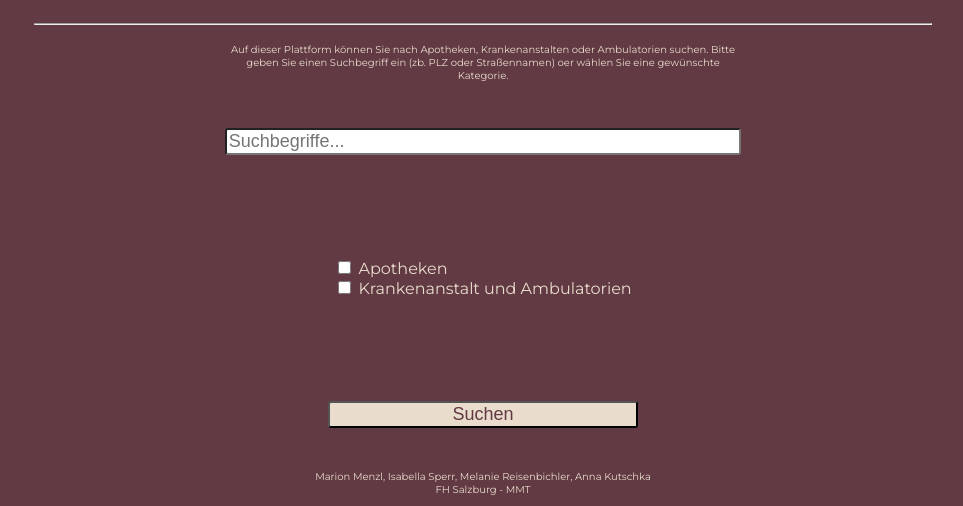
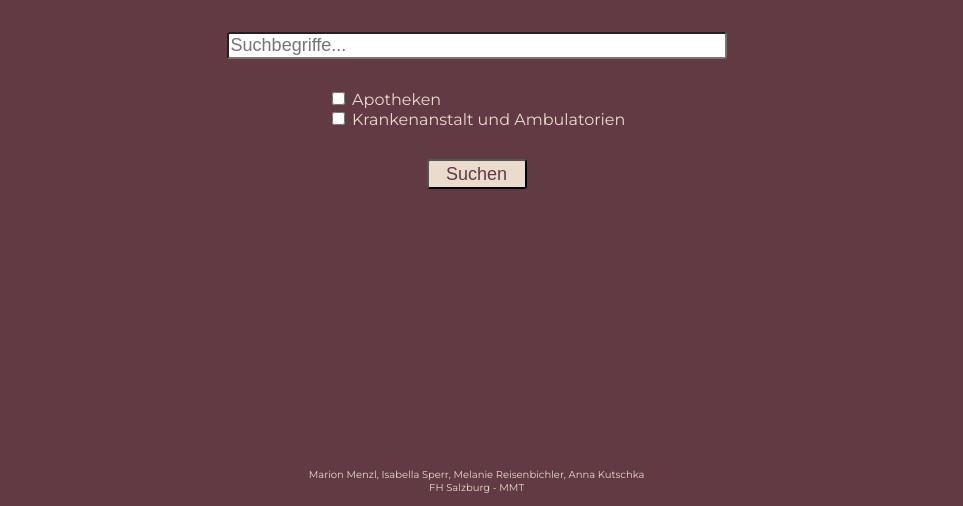
Before and after one commit to annakutschka/GesPlaS_SolrProjekt, a website: page Suchmaschine/public/index.html in a window 1280 px wide. Shown: the part 294-800 px from the top of the page, without its empty margins (165-1128 px from the left). Drawn offline with Linux system fonts and the light colour scheme.

Commit message:
Updated styles

```diff
--- a/Suchmaschine/public/index.css
+++ b/Suchmaschine/public/index.css
@@ -1,76 +1,127 @@
+body {
+    background-color: #613A43;
+    color: #E9DCCD;
+    font-family: 'Montserrat', sans-serif;
+}
+
+.content {
+    width: 99vw;
+    height: 98vh;
+
+    display: flex;
+    flex-direction: column;
+    justify-content: flex-start;
+    align-items: center;
+}
+
 .headline{
-    width: 100vw;
+    width: 100%;
+    height: 200px;
 
     display: flex;
     flex-direction: column;
     align-items: center;
 }
 
-.content {
-    width: 100vw;
-    height: auto;
+h1 {
+    margin-bottom: 0;
+}
 
-    margin-top: 10%;
+p {
+    font-size: 18px;
+}
+
+hr {
+    width: 70%;
+}
+
+
+.wrapper-search {
+    width: 100%;
+    height: 300px;
+
     display: flex;
     flex-direction: column;
     justify-content: center;
     align-items: center;
 }
 
-.wrapper-search {
-    display: flex;
-    flex-direction: column;
-    justify-content: center;
-    align-items: center;
-}
+#introduction {
+    width: 500px;
+    margin-bottom: 20px;
 
-body{
-    background-color: #613A43;
-    color: #E9DCCD;
-    font-family: 'Montserrat', sans-serif;
-}
-
-h1{
-    margin-bottom: 0;
-}
-
-p{
-    font-size: 18px;
-}
-
-hr{
-    width: 70%;
-}
-
-#introduction{
-    width: 50%;
     font-size: 10px;
     text-align: center;
 }
 
-#impressum{
+.wrapper-result {
+    flex: 1;
+    width: 800px;
+
+    overflow: scroll;
+}
+
+.search-result {
+    margin: 0 30px;
+    border-bottom: solid 1px #E9DCCD;
+}
+
+.result-header {
+    margin-bottom: -10px;
+}
+
+.result-address {
+    margin-top: 0;
+    font-size: 12px;
+}
+
+.result-snippets {
+    color: rgb(129, 123, 115);
+    font-size: 10px;
+}
+
+.search-suggestions {
+    margin-top: 0;
+    color: rgb(255, 111, 111);
+}
+
+.suggestion {
+    font-weight: 900;
+}
+
+#impressum {
+    height: 20px;
     font-size: 10px;
     text-align: center;
-    position: fixed;
-    bottom: 0;
 }
 
-.input-text{
-    width: 50%;
+.input-text {
+    width: 500px;
+    margin-bottom: 30px;
 
     border-radius: 3px;
     font-size: 18px;
-    margin-bottom: 10%;
 }
 
-button{
-    width: 30%;
-    height: auto;
+button {
+    width: 100px;
+    height: 30px;
+
+    margin-top: 30px;
 
     font-size: 18px;
     background-color: #E9DCCD;
     color: #613A43;
 
-    margin-top: 10%;
     border-radius: 3px;
 }
+
+.search-info {
+    font-size: 10px;
+}
+
+.search-error {
+    color: rgb(255, 111, 111);
+    font-size: 12px;
+    font-weight: bold;
+}
```
